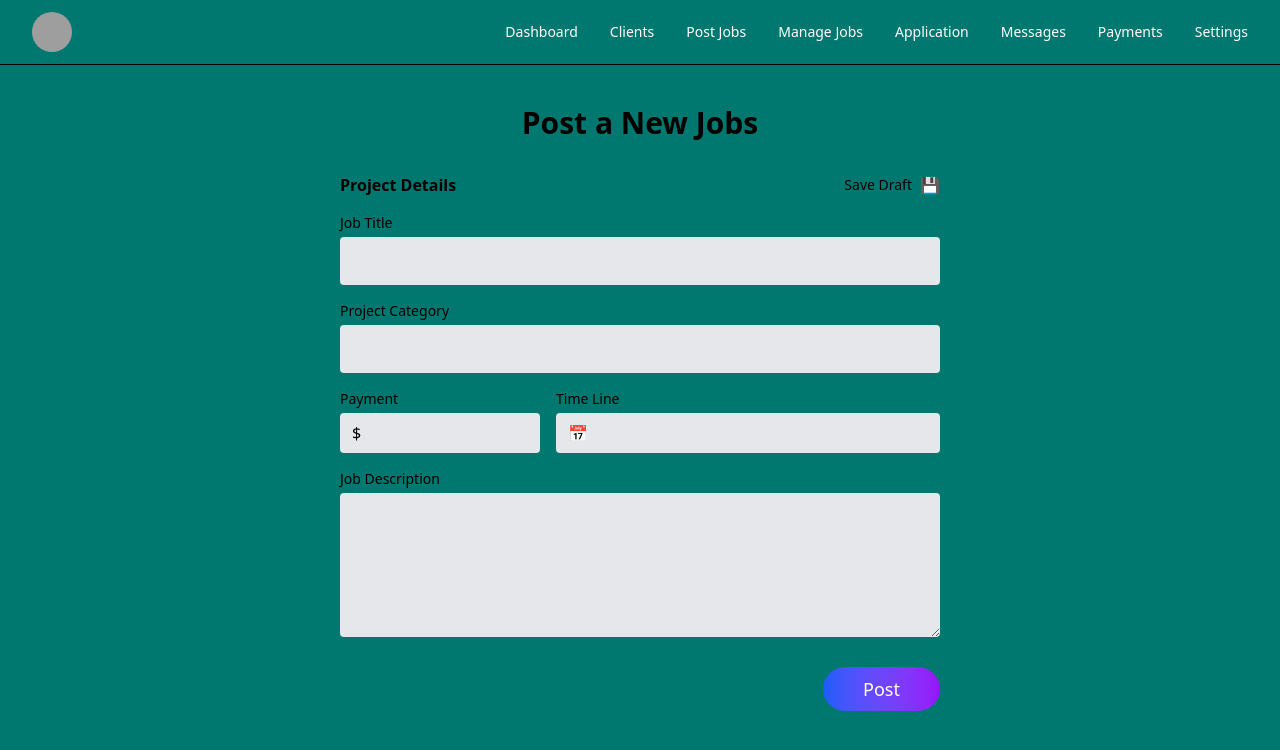
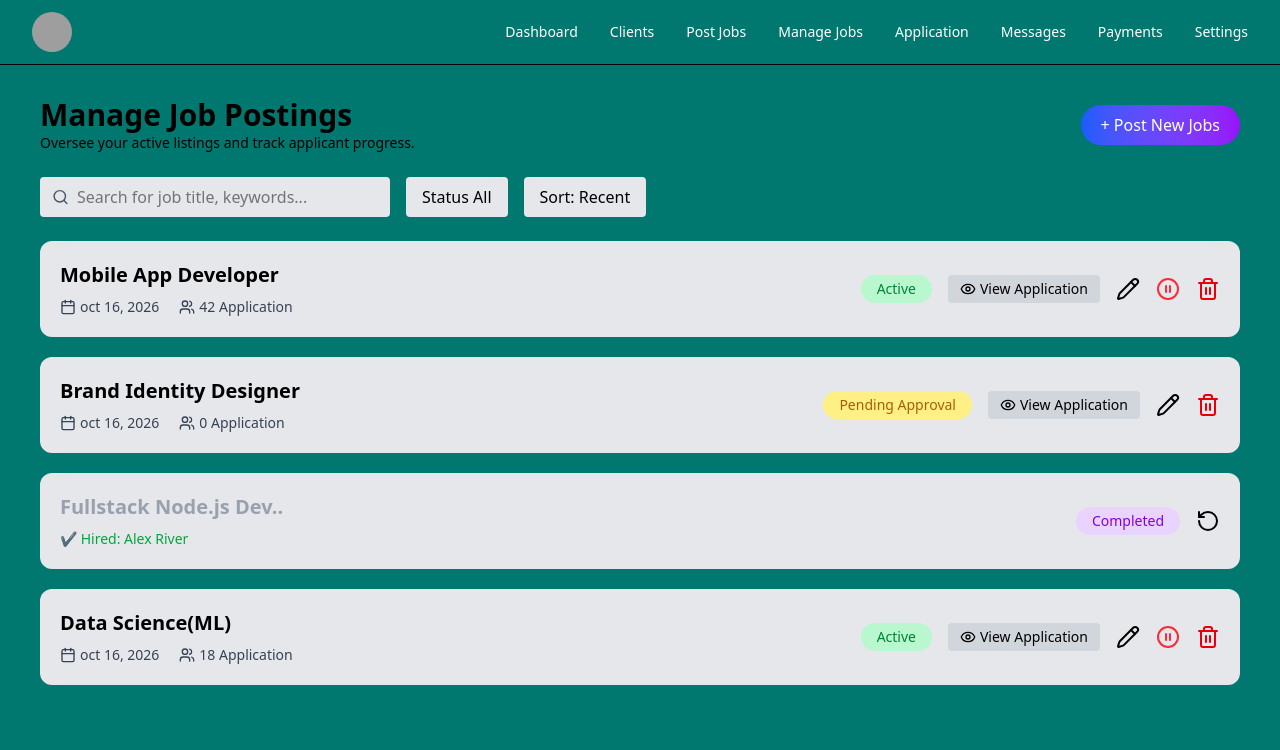
Before and after one commit to vikashkumar97983282-glitch/Talent-Talk-using-React, a React (Vite) app in the folder Talent_talk/: page / in a window 1280 px wide. Shown: the top 750 px of the page. Built offline with nearby package versions, Linux system fonts and the light colour scheme; grey boxes are pictures that could not be loaded; what ag-charts-community would draw is missing.

Commit message:
this is job manage from company side .

```diff
--- a/Talent_talk/package.json
+++ b/Talent_talk/package.json
@@ -13,6 +13,7 @@
     "@tailwindcss/vite": "^4.1.18",
     "ag-charts-community": "^13.0.1",
     "ag-charts-react": "^13.0.1",
+    "lucide-react": "^0.577.0",
     "react": "^19.2.0",
     "react-dom": "^19.2.0",
     "react-icons": "^5.6.0",
--- a/Talent_talk/src/App.jsx
+++ b/Talent_talk/src/App.jsx
@@ -19,6 +19,7 @@ import CompanyForgotPassword from "./companypage/register/companyforget";
 import CompanyDashboard from "./companypage/companyadmin/dashboard";
 import CompanyClient from "./companypage/companyclient/companyClient";
 import CompanyPostJob from "./companypage/companypostjob/companypostjob";
+import CompanyManageJob from "./companypage/companymanagejob/companymanagejob";
 
 
 function App() {
@@ -31,7 +32,8 @@ function App() {
     {/* <CompanyForgotPassword/> */}
     {/* <CompanyDashboard/> */}
     {/* <CompanyClient/> */}
-    <CompanyPostJob/>
+    {/* <CompanyPostJob/> */}
+    <CompanyManageJob/>
 
 
 
--- /dev/null
+++ b/Talent_talk/src/companypage/companymanagejob/companymanagejob.jsx
@@ -0,0 +1,15 @@
+import React from "react";
+import CompanyManageJobsContent from "./companymanagejobContent";
+import CompanyHeader from "../companyclient/companyheader";
+
+
+function CompanyManageJob(){
+    return (
+        <div>
+            <CompanyHeader/>
+            <CompanyManageJobsContent/>
+        </div>
+    );
+}
+
+export default CompanyManageJob;
--- /dev/null
+++ b/Talent_talk/src/companypage/companymanagejob/companymanagejobContent.jsx
@@ -0,0 +1,176 @@
+import React from "react";
+import { Search, Eye, Pencil, Trash2, PauseCircle, RotateCcw, Calendar, Users } from "lucide-react";
+
+function CompanyManageJobsContent() {
+  return (
+    <div className="bg-teal-700 min-h-screen px-10 py-8">
+
+      {/* Title Section */}
+      <div className="flex justify-between items-center mb-6">
+        <div>
+          <h1 className="text-3xl font-bold text-black">Manage Job Postings</h1>
+          <p className="text-sm text-black">
+            Oversee your active listings and track applicant progress.
+          </p>
+        </div>
+
+        <button className="bg-gradient-to-r from-blue-600 to-purple-600 text-white px-5 py-2 rounded-full">
+          + Post New Jobs
+        </button>
+      </div>
+
+      {/* Search + Filters */}
+      <div className="flex gap-4 mb-6">
+
+        <div className="flex items-center bg-gray-200 rounded px-3 w-[350px]">
+          <Search size={18} className="text-gray-600"/>
+          <input
+            type="text"
+            placeholder="Search for job title, keywords..."
+            className="bg-transparent outline-none p-2 w-full"
+          />
+        </div>
+
+        <button className="bg-gray-200 px-4 py-2 rounded">
+          Status All
+        </button>
+
+        <button className="bg-gray-200 px-4 py-2 rounded">
+          Sort: Recent
+        </button>
+
+      </div>
+
+      {/* Job Cards */}
+
+      {/* Card 1 */}
+      <div className="bg-gray-200 rounded-xl p-5 flex justify-between items-center mb-5">
+
+        <div>
+          <h2 className="text-xl font-semibold">Mobile App Developer</h2>
+
+          <div className="flex gap-5 text-sm mt-2 text-gray-700">
+            <span className="flex items-center gap-1">
+              <Calendar size={16}/> oct 16, 2026
+            </span>
+            <span className="flex items-center gap-1">
+              <Users size={16}/> 42 Application
+            </span>
+          </div>
+        </div>
+
+        <div className="flex items-center gap-4">
+
+          <span className="bg-green-200 text-green-700 px-4 py-1 rounded-full text-sm">
+            Active
+          </span>
+
+          <button className="flex items-center gap-1 bg-gray-300 px-3 py-1 rounded text-sm">
+            <Eye size={16}/> View Application
+          </button>
+
+          <Pencil className="cursor-pointer"/>
+          <PauseCircle className="text-red-500 cursor-pointer"/>
+          <Trash2 className="text-red-600 cursor-pointer"/>
+
+        </div>
+
+      </div>
+
+      {/* Card 2 */}
+      <div className="bg-gray-200 rounded-xl p-5 flex justify-between items-center mb-5">
+
+        <div>
+          <h2 className="text-xl font-semibold">Brand Identity Designer</h2>
+
+          <div className="flex gap-5 text-sm mt-2 text-gray-700">
+            <span className="flex items-center gap-1">
+              <Calendar size={16}/> oct 16, 2026
+            </span>
+            <span className="flex items-center gap-1">
+              <Users size={16}/> 0 Application
+            </span>
+          </div>
+        </div>
+
+        <div className="flex items-center gap-4">
+
+          <span className="bg-yellow-200 text-yellow-700 px-4 py-1 rounded-full text-sm">
+            Pending Approval
+          </span>
+
+          <button className="flex items-center gap-1 bg-gray-300 px-3 py-1 rounded text-sm">
+            <Eye size={16}/> View Application
+          </button>
+
+          <Pencil className="cursor-pointer"/>
+          <Trash2 className="text-red-600 cursor-pointer"/>
+
+        </div>
+
+      </div>
+
+      {/* Card 3 */}
+      <div className="bg-gray-200 rounded-xl p-5 flex justify-between items-center mb-5">
+
+        <div>
+          <h2 className="text-xl font-semibold text-gray-400">
+            Fullstack Node.js Dev..
+          </h2>
+
+          <div className="flex gap-5 text-sm mt-2 text-green-600">
+            ✔ Hired: Alex River
+          </div>
+        </div>
+
+        <div className="flex items-center gap-4">
+
+          <span className="bg-purple-200 text-purple-700 px-4 py-1 rounded-full text-sm">
+            Completed
+          </span>
+
+          <RotateCcw className="cursor-pointer"/>
+
+        </div>
+
+      </div>
+
+      {/* Card 4 */}
+      <div className="bg-gray-200 rounded-xl p-5 flex justify-between items-center">
+
+        <div>
+          <h2 className="text-xl font-semibold">Data Science(ML)</h2>
+
+          <div className="flex gap-5 text-sm mt-2 text-gray-700">
+            <span className="flex items-center gap-1">
+              <Calendar size={16}/> oct 16, 2026
+            </span>
+            <span className="flex items-center gap-1">
+              <Users size={16}/> 18 Application
+            </span>
+          </div>
+        </div>
+
+        <div className="flex items-center gap-4">
+
+          <span className="bg-green-200 text-green-700 px-4 py-1 rounded-full text-sm">
+            Active
+          </span>
+
+          <button className="flex items-center gap-1 bg-gray-300 px-3 py-1 rounded text-sm">
+            <Eye size={16}/> View Application
+          </button>
+
+          <Pencil className="cursor-pointer"/>
+          <PauseCircle className="text-red-500 cursor-pointer"/>
+          <Trash2 className="text-red-600 cursor-pointer"/>
+
+        </div>
+
+      </div>
+
+    </div>
+  );
+};
+
+export default CompanyManageJobsContent;
```
Also changed, not shown: 1 other file (tests, documents, lock files or other folders).
